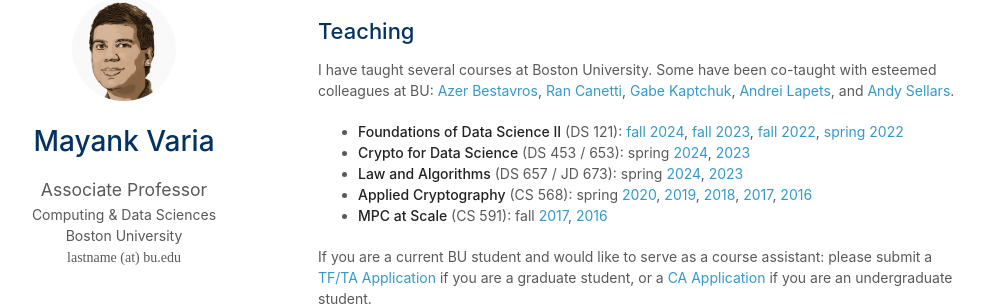
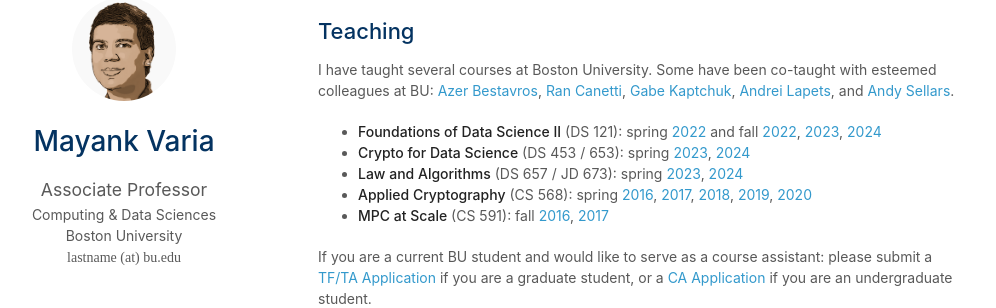
Before and after one commit to mvaria/mvaria.github.io, a Jekyll site: the page built from index.md, in a window 1280 px wide and 900 px high, scrolled down 474 px. Shown: the part 137-445 px from the top of the window, without its empty margins (152-1148 px from the left). Built offline with Jekyll 4.4.1, drawn with Linux system fonts in a browser that asks for light colours; nearby versions of some CDN libraries; a style sheet for code colours, icons or effects is not loaded; our own code applies the rules of GitHub Pages for plain Markdown files.

Commit message:
Minor edits

```diff
--- a/_includes/publications.md
+++ b/_includes/publications.md
@@ -1,6 +1,6 @@
 ### Selected Publications
 
-The remainder of this page describes some major themes of my research and links to selected peer-reviewed publications. You can find a list of all of my publications at <a href="https://dblp.org/pid/59/6288.html">DBLP</a> and <a href="https://scholar.google.com/citations?user=lneZSfIAAAAJ">Google Scholar</a>.
+The remainder of this page describes some major themes of my research and links to selected peer-reviewed publications. You can find a list of all of my publications at <a href="https://dblp.org/pid/59/6288.html"><i class="ai ai-dblp"></i> DBLP</a> and <a href="https://scholar.google.com/citations?user=lneZSfIAAAAJ"><i class="ai ai-google-scholar"></i> Google Scholar</a>.
 
 
 ### <i class="fa fa-cloud"></i> Data Analysis for Social Good
--- a/index.md
+++ b/index.md
@@ -27,11 +27,11 @@
 
 I have taught several courses at Boston University. Some have been co-taught with esteemed colleagues at BU: [Azer Bestavros](https://azer.bestavros.net/), [Ran Canetti](https://www.bu.edu/cs/profiles/ran-canetti/), [Gabe Kaptchuk](https://www.cs.umd.edu/~kaptchuk/), [Andrei Lapets](https://lapets.io/), and [Andy Sellars](https://www.bu.edu/law/profile/andrew-sellars/).
 
-- **Foundations of Data Science II** (DS 121): [fall 2024](https://piazza.com/bu/fall2024/ds121a/info), [fall 2023](https://piazza.com/bu/fall2023/ds121/info), [fall 2022](https://piazza.com/bu/fall2022/ds121/info), [spring 2022](https://piazza.com/bu/spring2022/ds121/info)
-- **Crypto for Data Science** (DS 453 / 653): spring [2024](https://piazza.com/bu/spring2024/ds453653/info), [2023](https://piazza.com/bu/spring2023/ds453653/info)
-- **Law and Algorithms** (DS 657 / JD 673): spring [2024](http://www.lawalg.org/), [2023](https://cs-people.bu.edu/kaptchuk/teaching/ds457/sp23-classpage.html)
-- **Applied Cryptography** (CS 568): spring [2020](https://piazza.com/bu/spring2020/cs568/info), [2019](https://piazza.com/bu/spring2019/cs568/info), [2018](https://piazza.com/bu/spring2018/cs591v1/info), [2017](https://piazza.com/bu/spring2017/cs591v1/info), [2016](https://piazza.com/bu/spring2016/cascs591v1/info)
-- **MPC at Scale** (CS 591): fall [2017](https://piazza.com/bu/fall2017/cs591v1/info), [2016](https://piazza.com/bu/fall2016/cs591b2/info)
+- **Foundations of Data Science II** (DS 121): spring [2022](https://piazza.com/bu/spring2022/ds121/info) and fall [2022](https://piazza.com/bu/fall2022/ds121/info), [2023](https://piazza.com/bu/fall2023/ds121/info), [2024](https://piazza.com/bu/fall2024/ds121a/info)
+- **Crypto for Data Science** (DS 453 / 653): spring [2023](https://piazza.com/bu/spring2023/ds453653/info), [2024](https://piazza.com/bu/spring2024/ds453653/info)
+- **Law and Algorithms** (DS 657 / JD 673): spring [2023](https://cs-people.bu.edu/kaptchuk/teaching/ds457/sp23-classpage.html), [2024](http://www.lawalg.org/)
+- **Applied Cryptography** (CS 568): spring [2016](https://piazza.com/bu/spring2016/cascs591v1/info), [2017](https://piazza.com/bu/spring2017/cs591v1/info), [2018](https://piazza.com/bu/spring2018/cs591v1/info), [2019](https://piazza.com/bu/spring2019/cs568/info), [2020](https://piazza.com/bu/spring2020/cs568/info)
+- **MPC at Scale** (CS 591): fall [2016](https://piazza.com/bu/fall2016/cs591b2/info), [2017](https://piazza.com/bu/fall2017/cs591v1/info)
 
 If you are a current BU student and would like to serve as a course assistant: please submit a [TF/TA Application](https://www.bu.edu/cds-faculty/culture-community/join-us/student-jobs/tf-application/) if you are a graduate student, or a [CA Application](https://www.bu.edu/cds-faculty/culture-community/join-us/student-jobs/course-assistants/) if you are an undergraduate student.
 
```
Also changed, not shown: 1 other file.
